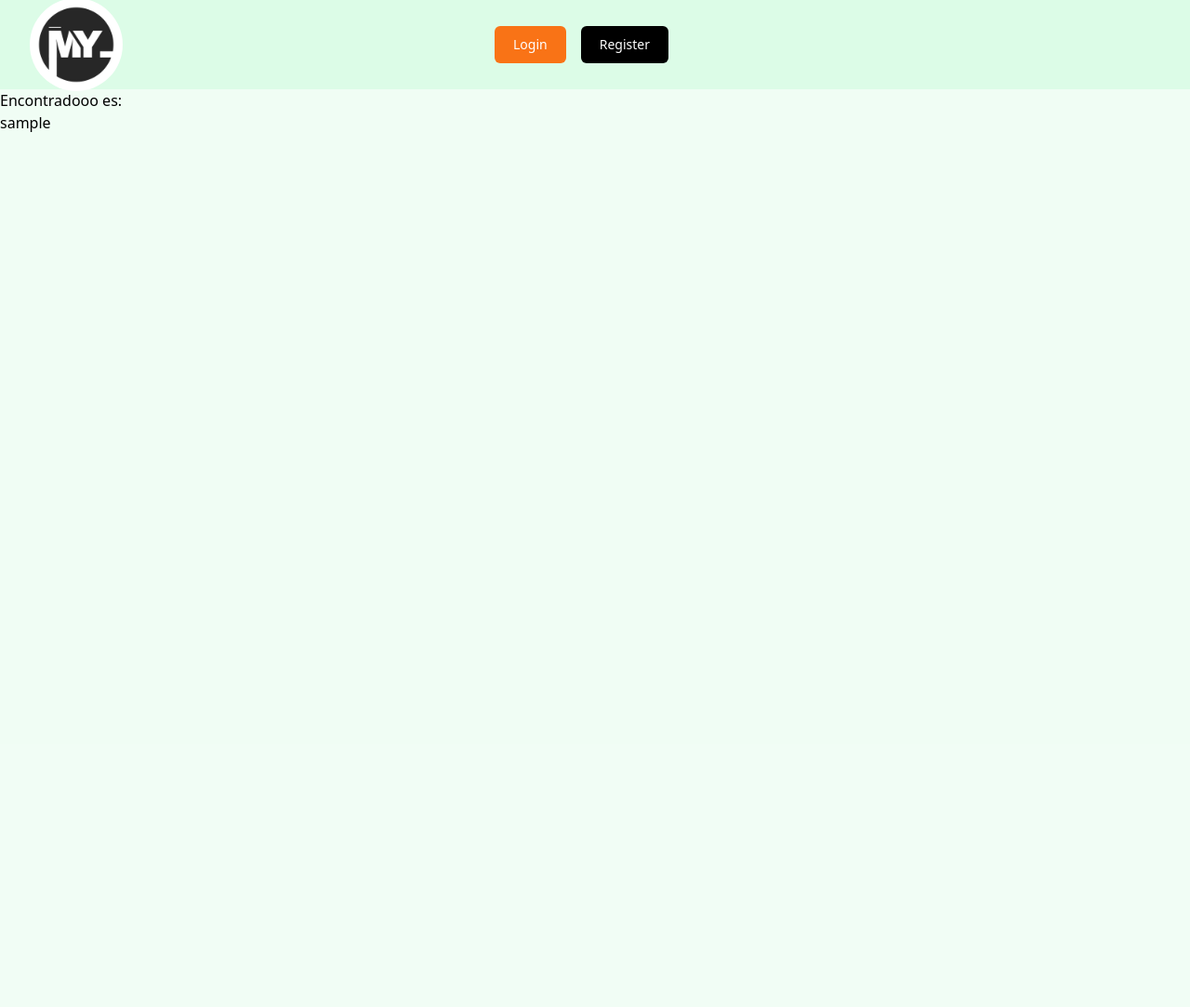
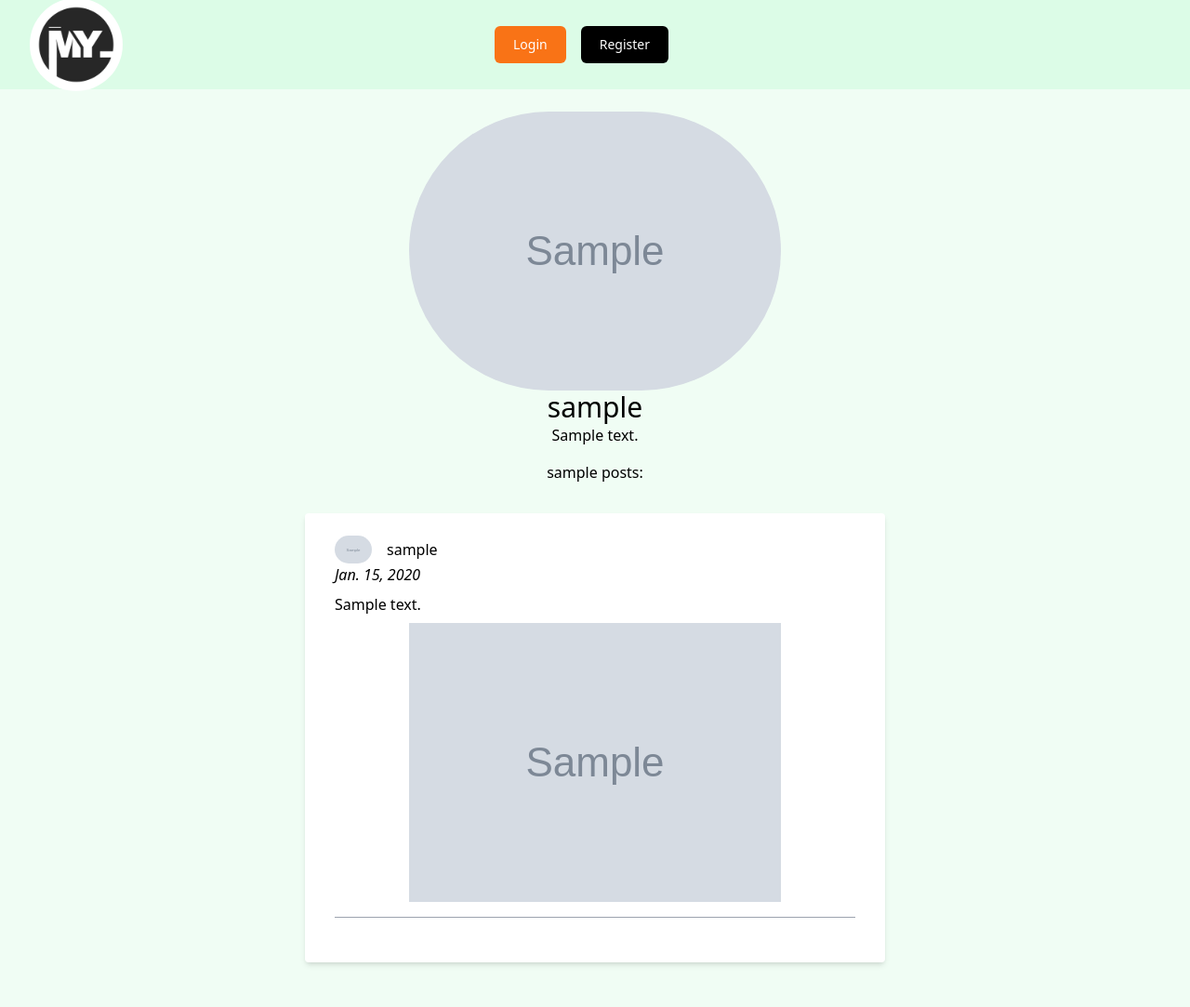
Before and after one commit to codinSamueldev/my, a Django app: a page that uses templates/users/profiles/users_profile.html in a window 1280 px wide. Shown: the whole page at 93% size. Before the commit the page ends 142 px from the top, so only its background shows below. Run offline with Django 5.2, Linux system fonts and the light colour scheme; tables that the repository leaves empty hold one stand-in row (values such as "Sample post"); grey boxes marked "Sample" are stand-in pictures; some libraries are stand-ins or nearby versions.

Commit message:
UI for accounts

```diff
--- a/templates/users/profiles/users_profile.html
+++ b/templates/users/profiles/users_profile.html
@@ -5,8 +5,73 @@
 
 {% block content %}
 
-<h4>Encontradooo es:</h4>
+    <section class="my-0 mx-auto p-4">
 
-<p>{{ user_found }}</p>
+        {% if user_found.profile_picture %}
+            <figure class="mt-2 flex justify-center w-2/6 mx-auto">
+                <img loading="lazy" src="{{ user_found.profile_picture.url }}" alt="{{ user_found }} profile picture" class="rounded-full">
+            </figure>
+        {% else %}
+            <figure class="mt-2 flex justify-center w-5/6 mx-auto">
+                <img loading="lazy" src="{% static 'icons/default_user_pic.webp' %}" alt="default profile picture" class="rounded-full">
+            </figure>
+        {% endif %}
+
+        <h1 class="text-3xl text-center">{{ user_found.username }}</h1>
+
+        <p class="text-center">{{ user_found.bio }}</p>
+
+        <ul>
+            <h3 class="text-1xl text-center mt-4">{{ user_found.username }} posts:</h3>
+            {% for p in posts %}
+                <div class="lg:w-1/2 lg:mx-auto">
+
+                    <section class="bg-white shadow-md rounded px-8 pt-6 pb-8 my-8">
+
+                        <div id="poster" class="flex items-center gap-4">
+
+                            {% if p.posted_by.profile_picture %}
+                                <figure class="w-10">
+                                    <img src="{{ p.posted_by.profile_picture.url }}" alt="{{ p.posted_by.username }} profile picture" loading="lazy" class="rounded-full">
+                                </figure>
+                            {% else %}
+                                <figure class="w-10">
+                                    <img src="{% static 'icons/default_user_pic.webp' %}" alt="default profile picture" loading="lazy" class="rounded-full">
+                                </figure>
+                            {% endif %}
+
+                            <p>{{ p.posted_by.username|default:"Anonymous" }}</p>
+
+                        </div>
+
+
+
+                        <i>{{ p.pub_date|date }}</i>
+
+                        <p class="mt-2 max-w-sm">{{ p }}</p>
+
+                        {% if p.picture %}
+                            <figure class="mt-2 flex justify-center lg:w-5/6 lg:mx-auto">
+                                <img src="{{ p.picture.url }}" alt="" loading="lazy">
+                            </figure>
+                        {% endif %}
+
+                        <span class="flex items-center my-4 mx-auto">
+                            <span class="h-px flex-1 bg-gray-400"></span>
+                            <span class="h-px flex-1 bg-gray-400"></span>
+                        </span>
+
+                    </section>
+
+                </div>
+
+            {% empty %}
+
+                <p class="text-center">You have not posted anything yet :c</p>
+
+            {% endfor %}
+        </ul>
+
+    </section>
 
 {% endblock %}
--- a/user/views.py
+++ b/user/views.py
@@ -73,4 +73,6 @@ def my_profile(request):
 def user_profile(request, username):
     username_found = UserModel.objects.get(username=username)
 
-    return render(request, "users/profiles/users_profile.html", {'user_found': username_found})
+    posts = PostModel.objects.all().filter(posted_by=username_found.id)
+
+    return render(request, "users/profiles/users_profile.html", {'user_found': username_found, 'posts': posts})
```
Also changed, not shown: templates/users/profiles/my_profile.html (+50 -7 lines).
